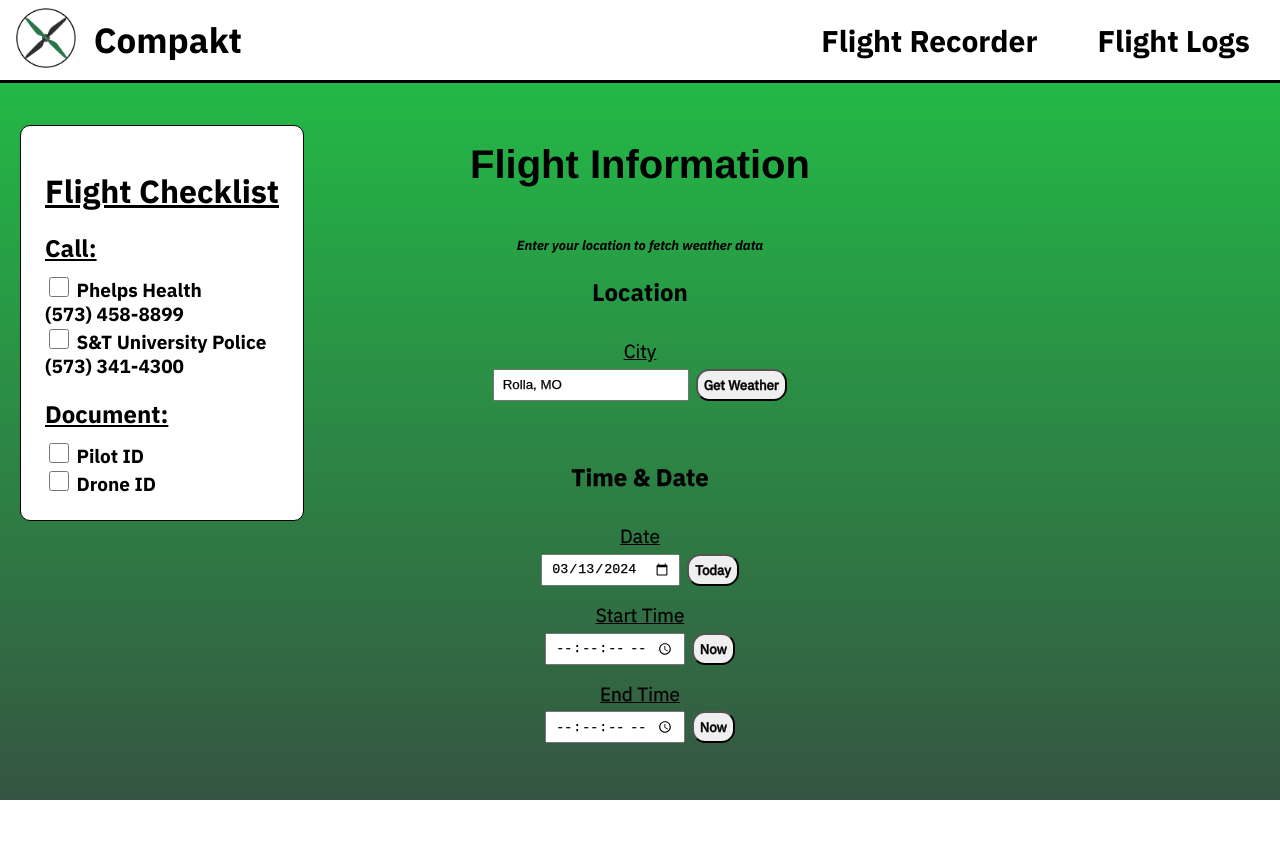
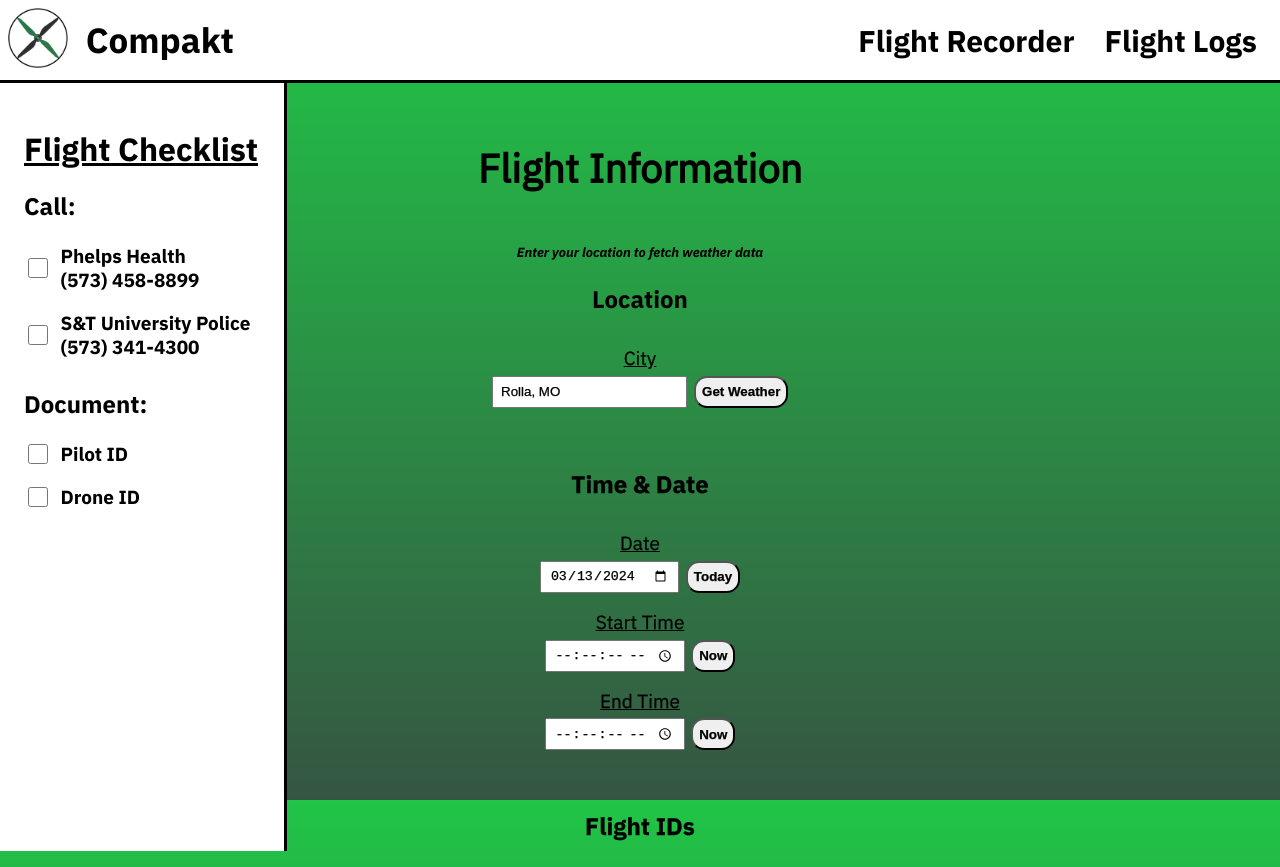
Before and after one commit to MissouriMRR/compakt, a SvelteKit app: page /record in a window 1280 px wide. Before the commit the page ends 800 px from the top, so only its background shows below. Built offline with nearby package versions, Linux system fonts and the light colour scheme.

Commit message:
refactored and restyled checklist layout

```diff
--- a/src/app.html
+++ b/src/app.html
@@ -6,42 +6,53 @@
 		<meta name="viewport" content="width=device-width" />
 		<style>
 			body {
-				font-family: 'IBM Plex Sans', 'Helvetica Neue', Helvetica, Arial, sans-serif;
 				background: linear-gradient(#21c447, #355542);
 				background-attachment: fixed;
+				font-family: 'IBM Plex Sans', 'Helvetica Neue', Helvetica, Arial, sans-serif;
 				margin: 0;
 				overflow: hidden;
 				user-select: none;
 			}
-			#checklist-section {
+			main {
+				height: 90vh;
+				overflow: auto;
+				padding: 5vb;
+			}
+			.checklist-section {
 				display: flex;
 				flex-direction: column;
 			}
-			#checklist-section label {
+			.checklist-section div {
+				align-items: center;
+				display: flex;
+			}
+			.checklist-section label {
 				font-family: 'IBMPlexSans-Bold';
 				font-size: 19px;
-				margin-top: 5px;
+				margin: 0.5em;
 			}
-			#checklist-section input {
+			.checklist-section input {
 				height: 1.5em;
 				width: 1.5em;
 			}
-			#checklist {
+			div.checklist {
 				background-color: white;
-				border: 1px solid #000000;
-				border-radius: 10px;
+				border-right: 3px solid black;
+				border-top: 3px solid black;
+				height: 90vh;
+				left: 0;
 				padding: 1.5em;
 				position: absolute;
-				top: 125px;
-				left: 20px;
+				top: 10vh;
 			}
-			#checklist h1,#checklist h2 {
+			.checklist h1,.checklist h2 {
 				font-family: 'IBMPlexSans-Bold';
-				margin-bottom: 10px;
-				margin-top: 20px;
+				margin-bottom: 0.5em;
+			}
+			.checklist h1 {
 				text-decoration: underline;
 			}
-			div.nav {
+			div#navbar {
 				align-items: center;
 				background-color: white;
 				border-bottom: 3px solid black;
@@ -50,73 +61,34 @@
 				height: 10vh;
 				width: 100%;
 			}
-			div.title {
+			div#navbar div {
 				align-items: center;
 				display: flex;
-				flex-direction: row;
-				flex: 2;
+				flex: 1;
+				margin: 0.5em;
+			}
+			div#title {
 				justify-content: left;
-				margin-left: 1em;
 			}
-			div.title span#title-text {
-				display: flex;
-				font-family: 'IBMPlexSans-Bold';
-				font-size: 35px;
-				text-decoration: none;
-				white-space: nowrap;
-			}
-			div.tabs {
-				display: flex;
-				flex: 8;
-				flex-direction: row;
+			div#tabs {
 				justify-content: right;
 			}
-			div.tabs span#tab-text {
+			a.tab-link {
+				border-radius: 0.5em;
+				color: black;
 				font-family: 'IBMPlexSans-Bold';
-				font-size: 30px;
 				font-size: min(30px, 3.2vw);
-			}
-			a#tab-link {
-				border-radius: 10px;
-				color: black;
-				padding: 0.25em 0.25em;
+				padding: 0.5em;
 				text-align: center;
 				text-decoration: none;
 				white-space: nowrap;
 			}
-			#tab-text a {
-				margin: 0em 0.5em;
-				padding: 0.5em 0.5em;
-			}
-			a:hover#tab-link {
+			a:hover.tab-link {
 				background-color: rgba(0, 0, 0, 0.1);
 			}
-			main {
-				height: 80vh;
-				overflow: auto;
-				padding: 5vb;
-			}
-			ul.nav {
-				list-style-type: none;
-				margin: 0;
-				padding: 0;
-				overflow: hidden;
-				width: 100%;
-				display: flex;
-				align-items: center;
-			}
-			ul.nav li a,
-			ul.nav li span {
-				display: block;
-				color: black;
-				text-decoration: none;
-				text-align: center;
-				padding: 0.5em 1em;
-				border-radius: 10px;
-				margin-right: 10px;
-			}
-			ul.nav a:hover {
-				background-color: rgba(0, 0, 0, 0.1);
+			a#title-tab {
+				font-size: 35px;
+				padding: 0.25em;
 			}
 			#site-title {
 				font-family: 'IBMPlexSans-Bold';
@@ -152,45 +124,43 @@
 		%sveltekit.head%
 	</head>
 	<body data-sveltekit-preload-data="hover">
-		<div class="nav">
-			<div class="title">
+		<div class="checklist">
+			<h1>Flight Checklist</h1>
+			<h2>Call: </h2>
+			<div class="checklist-section">
+				<div>
+					<input id="hospital-num-check" type="checkbox" bind:checked={yes}/>
+					<label for="hospital-num-check">Phelps Health<br>(573) 458-8899</label>
+				</div>
+				<div>
+					<input id="police-num-check" type="checkbox" bind:checked={yes}/>
+					<label for="police-num-check">S&T University Police<br>(573) 341-4300</label>
+				</div>
+			</div>
+			<h2>Document: </h2>
+			<div class="checklist-section">
+				<div>
+					<input id="pilot-id-check" type="checkbox" bind:checked={yes}/>
+					<label for="pilot-id-check">Pilot ID</label>
+				</div>
+				<div>
+					<input id="remote-id-check" type="checkbox" bind:checked={yes}/>
+					<label for="remote-id-check">Drone ID</label>
+				</div>
+			</div>
+		</div>
+		<div id="navbar">
+			<div id="title">
 				<a href="https://multirotor.mst.edu/" target="_blank"
 					><img src="/favicon.png" alt="logo" width="60" height="60" style="margin-right: 1ch"
 				/></a>
-				<span id="title-text"><a id="tab-link" href="/">Compakt</a></span>
+				<a class="tab-link" id="title-tab" href="/">Compakt</a>
 			</div>
-			<div class="tabs">
-				<span id="tab-text"><a id="tab-link" href="/record">Flight Recorder</a></span>
-				<span id="tab-text"><a id="tab-link" href="/logs">Flight Logs</a></span>
+			<div id="tabs">
+				<a class="tab-link" href="/record">Flight Recorder</a>
+				<a class="tab-link" href="/logs">Flight Logs</a>
 			</div>
 		</div>
 		<main>%sveltekit.body%</main>
 	</body>
-	<body>
-		<div id="checklist">
-			<h1>Flight Checklist</h1>
-			<h2>Call: </h2>
-			<div id="checklist-section">
-				<div>
-					<input id="hospital-num" type="checkbox" bind:checked={yes}/>
-					<label for="hospital-num">Phelps Health<br>(573) 458-8899</label>
-				</div>
-				<div>
-					<input id="police-num" type="checkbox" bind:checked={yes}/>
-					<label for="police-num">S&T University Police<br>(573) 341-4300</label>
-				</div>
-			</div>
-			<h2>Document: </h2>
-			<div id="checklist-section">
-				<div>
-					<input id="pilot-id" type="checkbox" bind:checked={yes}/>
-					<label for="pilot-id">Pilot ID</label>
-				</div>
-				<div>
-					<input id="remote-id" type="checkbox" bind:checked={yes}/>
-					<label for="remote-id">Drone ID</label>
-				</div>
-			</div>
-		</div>
-	</body>
 </html>
--- a/src/routes/logs/+page.svelte
+++ b/src/routes/logs/+page.svelte
@@ -79,7 +79,7 @@
 	}
 </script>
 
-<body>
+<div id="logs-container">
 	<h1>Flight Logs</h1>
 	<div id="logs-action-container">
 		<button
@@ -128,10 +128,10 @@
 			</div>
 		{/each}
 	</div>
-</body>
+</div>
 
 <style>
-	body {
+	#logs-container {
 		font-family: 'IBMPlexSans-Regular';
 	}
 	h1 {
--- a/src/routes/record/+page.svelte
+++ b/src/routes/record/+page.svelte
@@ -240,7 +240,6 @@
 	}
 	#add-log-button {
 		border-radius: 100px;
-		font-family: 'IBMPlexSans-Regular';
 		font-weight: bold;
 		font-size: 20px;
 		height: 40px;
@@ -251,6 +250,7 @@
 	#form-container {
 		align-items: top;
 		display: flex;
+		font-family: 'IBMPlexSans-Regular';
 		justify-content: center;
 		width: 100%;
 	}
@@ -261,7 +261,6 @@
 		width: 50%;
 	}
 	label {
-		font-family: "IBMPlexSans-Regular";
 		font-size: 19px;
 		margin-bottom:.5ch;
 		margin-top: 1.5ch;
@@ -302,7 +301,6 @@
 	}
 	.field-button {
 		border-radius: 1em;
-		font-family: 'IBMPlexSans-Regular';
 		font-weight: bold;
 	}
 	.field-container {
```
